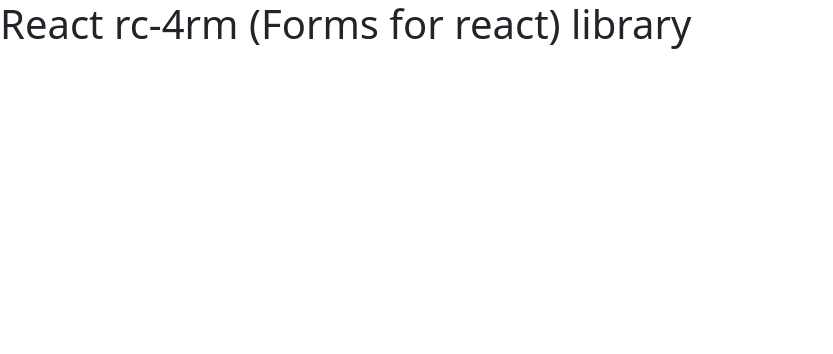
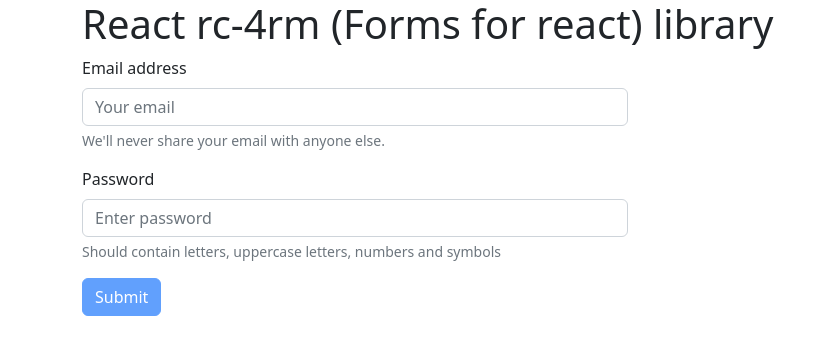
Before and after one commit to AlexanderPershin/rc-4rm, a React (Create React App) app: page / in a window 1280 px wide. Shown: the top 354 px of the page, without its empty margins (0-833 px from the left). Built offline with nearby package versions, Linux system fonts and the light colour scheme.

Commit message:
basic SignForm implemented

```diff
--- a/package.json
+++ b/package.json
@@ -11,6 +11,7 @@
     "@types/react": "^18.0.21",
     "@types/react-dom": "^18.0.6",
     "bootstrap": "^5.2.2",
+    "classnames": "^2.3.2",
     "react": "^18.2.0",
     "react-dom": "^18.2.0",
     "react-scripts": "5.0.1",
--- a/src/App.tsx
+++ b/src/App.tsx
@@ -1,9 +1,22 @@
 import React from "react";
+import { SignForm } from "./lib";
 
 function App() {
+    const handleSignIn = (data: any) => {
+        console.log("Sign in: data", data);
+        return new Promise(function (resolve) {
+            setTimeout(resolve, 2000);
+        });
+    };
+
     return (
-        <div className="App">
+        <div className="App container">
             <h1>React rc-4rm (Forms for react) library</h1>
+            <div className="row">
+                <div className="col-12 col-md-6">
+                    <SignForm handleSubmit={handleSignIn} clearAfter={true} />
+                </div>
+            </div>
         </div>
     );
 }
--- /dev/null
+++ b/src/lib/SignForm/index.tsx
@@ -0,0 +1,192 @@
+import classNames from "classnames";
+import React, { FC, useState, useEffect } from "react";
+import checkForEmpty from "../../utils/checkForEmpty";
+import { emailValidator, passwordValidator } from "../../utils/validators";
+
+interface SignInProps {
+    handleSubmit: (data: any) => void;
+    clearAfter: boolean;
+}
+
+const SignIn: FC<SignInProps> = ({ handleSubmit, clearAfter = false }) => {
+    const INIT_DATA = {
+        email: "",
+        password: "",
+    };
+
+    const [formData, setFormData] = useState(INIT_DATA);
+
+    const [isLoading, setLoading] = useState<boolean>(false);
+
+    type FormDataTypes = keyof typeof formData;
+
+    const [errors, setErrors] = useState<string[]>([]);
+
+    const addToErrors = (fieldName: string) => {
+        const inErrors = errors.includes(fieldName);
+        if (inErrors) return;
+        const newErrors = [...errors, fieldName];
+        setErrors(newErrors);
+    };
+
+    const removeFromErrors = (fieldName: string) => {
+        const newErrors = errors.filter((item) => item !== fieldName);
+        setErrors(newErrors);
+    };
+
+    const formValidators = {
+        email: emailValidator,
+        password: passwordValidator,
+    };
+
+    const validateField = (fieldName: string, value: string | any) => {
+        if (!value) {
+            removeFromErrors(fieldName);
+            return;
+        }
+        const isValid =
+            formValidators[fieldName as "email" | "password"](value);
+        if (isValid) {
+            removeFromErrors(fieldName);
+            return;
+        }
+        if (!isValid) {
+            addToErrors(fieldName);
+            return;
+        }
+    };
+
+    const handleFormField = (e: React.ChangeEvent<HTMLInputElement>) => {
+        const fieldName = e.target.name;
+        const value = e.target.value;
+        const newFormData = { ...formData, [fieldName]: value };
+        validateField(fieldName, value);
+        setFormData(newFormData);
+    };
+
+    const submitAsync = async (data: any) => {
+        setLoading(true);
+        await handleSubmit(data);
+        setLoading(false);
+        if (clearAfter) setFormData(INIT_DATA);
+    };
+
+    const onFormSubmit = (e: React.FormEvent<HTMLFormElement>) => {
+        e.preventDefault();
+        const anyEmpty = checkForEmpty(formData);
+
+        if (errors?.length || anyEmpty) {
+            console.log(
+                `errors.length ${errors.length}; empty fields ${anyEmpty}`
+            );
+
+            return;
+        } else {
+            setErrors([]);
+        }
+
+        submitAsync(formData);
+    };
+
+    const checkIfDisableSubmit = () => {
+        const anyEmpty = checkForEmpty(formData);
+        if (errors.length || anyEmpty) return true;
+        return false;
+    };
+
+    const getValidationClasses = (fieldName: string) => {
+        if (!formData[fieldName as FormDataTypes]) return "";
+        const isValid =
+            !errors.includes(fieldName) && formData[fieldName as FormDataTypes];
+        return isValid ? "is-valid" : "is-invalid";
+    };
+
+    useEffect(() => {
+        console.log("errors", errors);
+    }, [errors]);
+
+    return (
+        <form onSubmit={onFormSubmit}>
+            <div className="mb-3">
+                <label htmlFor="exampleInputEmail1" className="form-label">
+                    Email address
+                </label>
+                <input
+                    type="email"
+                    className={classNames(
+                        "form-control",
+                        getValidationClasses("email")
+                    )}
+                    id="email"
+                    name="email"
+                    aria-describedby="emailHelp"
+                    value={formData.email}
+                    onChange={handleFormField}
+                    placeholder="Your email"
+                />
+                {formData.email ? (
+                    <>
+                        <div className="valid-feedback">Looks good</div>
+                        <div className="invalid-feedback">Email is invalid</div>
+                    </>
+                ) : (
+                    <div id="emailHelp" className="form-text">
+                        We'll never share your email with anyone else.
+                    </div>
+                )}
+            </div>
+
+            <div className="mb-3">
+                <label htmlFor="exampleInputPassword1" className="form-label">
+                    Password
+                </label>
+                <input
+                    type="password"
+                    className={classNames(
+                        "form-control",
+                        getValidationClasses("password")
+                    )}
+                    id="password"
+                    name="password"
+                    value={formData.password}
+                    onChange={handleFormField}
+                    placeholder="Enter password"
+                />
+                {formData.password ? (
+                    <>
+                        <div className="valid-feedback">Looks good</div>
+                        <div className="invalid-feedback">
+                            Password is invalid
+                        </div>
+                    </>
+                ) : (
+                    <div id="emailHelp" className="form-text">
+                        Should contain letters, uppercase letters, numbers and
+                        symbols
+                    </div>
+                )}
+            </div>
+
+            {isLoading ? (
+                <button className="btn btn-primary" type="button" disabled>
+                    <span
+                        className="spinner-grow spinner-grow-sm"
+                        role="status"
+                        aria-hidden="true"
+                    ></span>
+                    Loading...
+                </button>
+            ) : (
+                <button
+                    type="submit"
+                    className="btn btn-primary"
+                    disabled={checkIfDisableSubmit()}
+                >
+                    Submit
+                </button>
+            )}
+        </form>
+    );
+};
+
+export default SignIn;
--- /dev/null
+++ b/src/lib/index.ts
@@ -0,0 +1 @@
+export { default as SignForm } from "./SignForm";
--- /dev/null
+++ b/src/utils/checkForEmpty.ts
@@ -0,0 +1,11 @@
+const checkForEmpty = (obj: any) => {
+    try {
+        return Object.values(obj).some((item: any) => !item);
+    } catch (error) {
+        console.log("error in checkForEmpty: error", error);
+
+        return false;
+    }
+};
+
+export default checkForEmpty;
--- /dev/null
+++ b/src/utils/validators/emailValidator.ts
@@ -0,0 +1,11 @@
+const emailValidator = (email: string) => {
+    return email
+        .toLowerCase()
+        .match(
+            /^(([^<>()[\]\\.,;:\s@"]+(\.[^<>()[\]\\.,;:\s@"]+)*)|(".+"))@((\[[0-9]{1,3}\.[0-9]{1,3}\.[0-9]{1,3}\.[0-9]{1,3}\])|(([a-zA-Z\-0-9]+\.)+[a-zA-Z]{2,}))$/g
+        )
+        ? true
+        : false;
+};
+
+export default emailValidator;
--- /dev/null
+++ b/src/utils/validators/index.ts
@@ -0,0 +1,2 @@
+export { default as emailValidator } from "./emailValidator";
+export { default as passwordValidator } from "./passwordValidator";
--- /dev/null
+++ b/src/utils/validators/passwordValidator.ts
@@ -0,0 +1,9 @@
+const passwordValidator = (password: string) => {
+    const pattern =
+        /^(?=.*\d)(?=.*[a-z])(?=.*[A-Z])(?=.*[!@#$%^&*,.\[\]<>;:{}+\-\=\_\~\`\|]).{6,50}$/g;
+    const isValid = password.match(pattern);
+
+    return isValid ? true : false;
+};
+
+export default passwordValidator;
```
Also changed, not shown: src/lib/SignForm/sass.module.sass (added), 1 other file (tests, documents, lock files or other folders).
